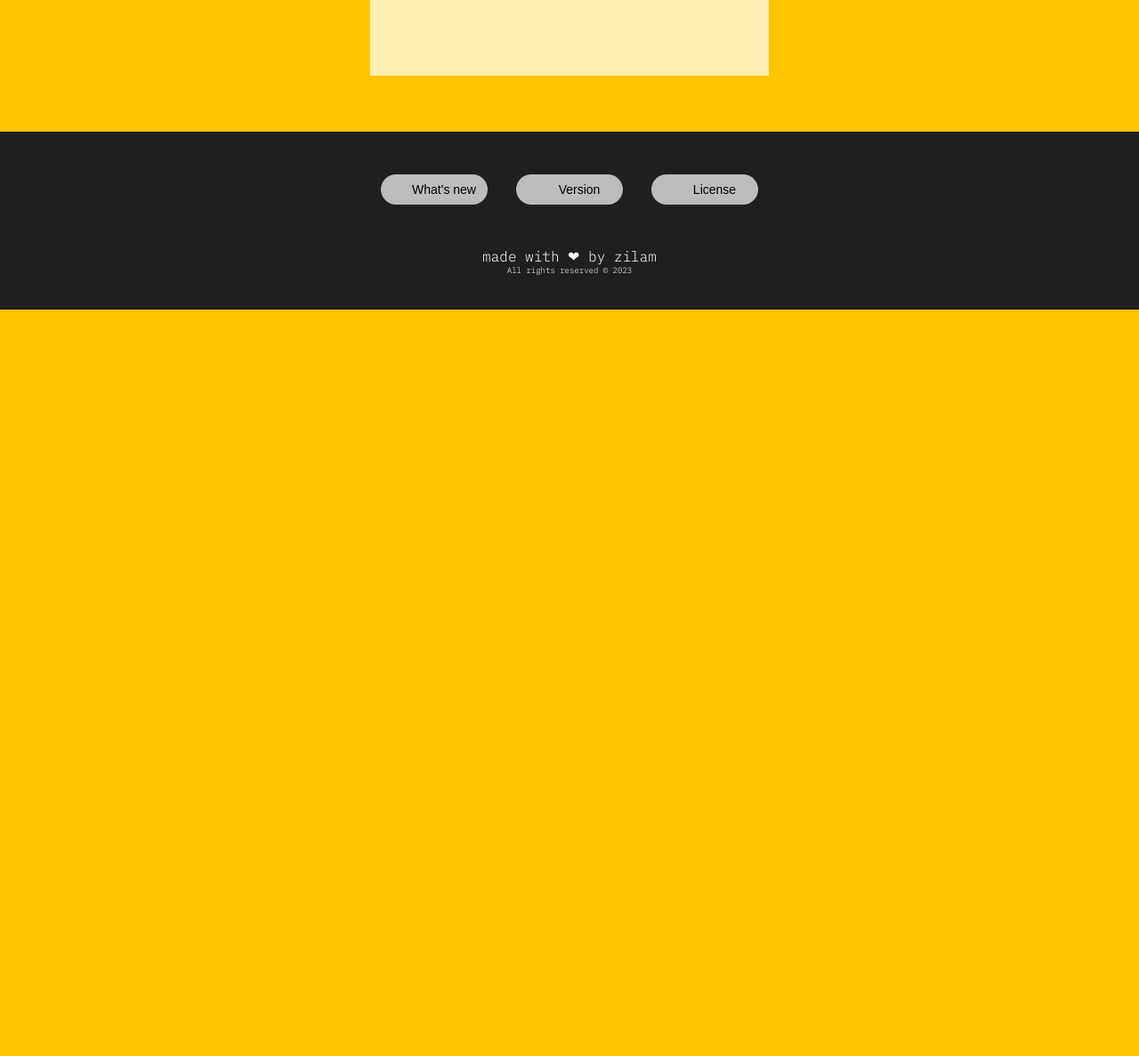
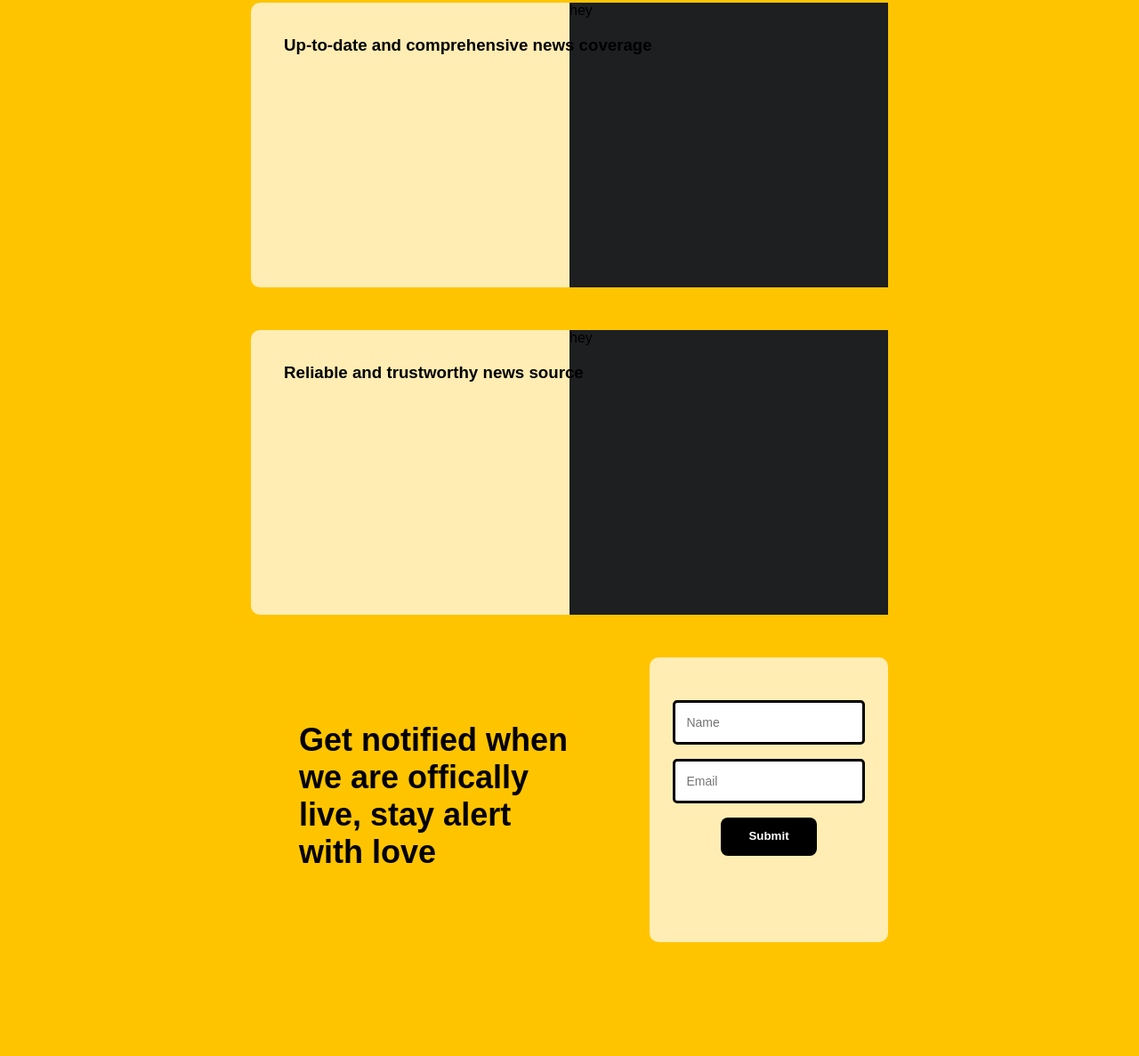
Before and after one commit to aaronteamAAR/newsabl-cms, a plain HTML site: page index.html in a window 1280 px wide. Shown: the part 820-2007 px from the top of the page at 89% size. Before the commit the page ends 1168 px from the top, so only its background shows below. Drawn offline with nearby package versions, Linux system fonts and the light colour scheme; a web font is replaced by a local one.

Commit message:
changed styles

```diff
--- a/index.html
+++ b/index.html
@@ -34,31 +34,49 @@
             <section>
               <h2 id="features">Features of Newsabl</h2>
               <ul>
+
                 <li>
                     <i class="gg-bookmark"></i>
                   <h3>Convenient and distraction-free reading</h3>
-
+                 <div class="features--art">
+                    hey
+                 </div>
                 </li>
 
                 <li >
                     <i class="gg-timelapse"></i>
                   <h3>Up-to-date and comprehensive news coverage</h3>
-
+                  <div class="features--art">
+                    hey
+                 </div>
                 </li>
                 <li>
                     <i class="gg-git-fork"></i>
                   <h3>Reliable and trustworthy news source</h3>
+                  <div class="features--art">
+                    hey
+                 </div>
                 </li>
               </ul>
             </section>
+
       </div>
       <div class="section3">
-        <form id="form">
-            <input type="text" placeholder="Name" id="name">
-            <input type="text" placeholder="Email" id="email">
-            <button type="submit" id="submitID">Submit</button>
-          </form>
+        <div class="form--desc">
+            <section>
+                <h2>
+                    Get notified when we are offically live, stay alert with love
+                </h2>
+            </section>
+        </div>
+        <div class="form--block">
+            <form id="form">
+                <input type="text" placeholder="Name" id="name">
+                <input type="text" placeholder="Email" id="email">
+                <button type="submit" id="submitID">Submit</button>
+              </form>
 
+        </div>
       </div>
 
     </div>
--- a/style.css
+++ b/style.css
@@ -60,6 +60,7 @@ nav i {
     width: 20px;
 }
 footer{
+    display: none;
     position: absolute;
     bottom: 0;
     background-color: var(--text-primary);
@@ -172,16 +173,34 @@ h1{
 
 .section2 ul{
     display: flex;
-    flex-direction: row;
+    flex-direction: column;
     gap: 3em;
     margin-top: 2rem;
     align-items: center;
 }
 
-.section2 li{
+.section2 li:not(i){
     display: flex;
-    flex-direction: column;
+    flex-direction: row;
     gap: 4em;
+    width: 80%;
+    margin: auto;
+    background-color:hsla(0,0%,100%,.7);
+    height: 320px;
+    border-radius: 10px;
+}
+
+
+.section2 li h3{
+    position: absolute;
+    display: flex;
+    padding-top: 2em;
+    padding-left: 2em;
+    justify-content: left;
+}
+
+.section2 .features--art{
+    background-color: var(--text-primary);
     width: 50%;
 }
 
@@ -205,28 +224,62 @@ h1{
 
 /* icon  */
 
-.section2 i{
+.section2 i:not(.gg-timelapse){
+    position: relative;
+    top: -6.6em;
+    left: 12em;
     display: flex;
     justify-content: center;
     margin: auto;
-    zoom: 2;
+    zoom: 1;
 }
 
+.gg-timelapse{
+    position: relative;
+    top: -6.6em;
+    left: 16em;
+    display: flex;
+    justify-content: center;
+    margin: auto;
+    zoom: 1;
+}
 
 .section3{
+    display: flex;
+    justify-content: center;
+    align-items: baseline;
+    margin-top: 3rem;
+}
+
+.form--desc{
+    display: flex;
+    font-size: 24px;
+    justify-content: left;
+    padding-top: 3em;
+    width: 50%;
+    padding-left: 6em;
+}
+
+.form--block{
     margin: auto;
     background-color:hsla(0,0%,100%,.7);
     height: 320px;
-    width: 50%;
+    width: 30%;
+    margin-bottom: 8em;
+    border-radius: 10px;
 }
-.section3 > form{
+
+.section3 form{
     display: flex;
     gap: 1em;
+    padding-top:3em;
     flex-direction: column;
+    width: 100%;
     font-family: var(--inter) !important;
+
 }
 
-.section3 > form > input{
+.section3 > .form--block > form > input{
     border: 3px solid #000;
     border-radius: 5px;
     height: 50px;
@@ -239,12 +292,35 @@ h1{
     padding: 0 6px;
     padding-left: 12px;
     margin: auto;
+    font-family: var(--inter) !important;
+    font-size: 14px !important;
 }
 
-.section3 > form > input:focus{
+.section3 > .form--block > form > input:focus{
         border: 3px solid #5551ff;
 }
 
-.section3 > form > input{
-    width: 50%;
+.section3 > .form--block > form > input{
+    width: 80%;
 }
+
+.section3 > .form--block > form > button{
+    display: inline-block;
+    outline: 0;
+    border: 0;
+    cursor: pointer;
+    background: #000000;
+    color: #FFFFFF;
+    border-radius: 8px;
+    padding: 14px 24px 16px;
+    font-weight: 700;
+    line-height: 1;
+    width: 40%;
+    margin: auto;
+    transition: transform 200ms,background 200ms;
+}
+
+
+.section3 > .form--block > form > button:hover{
+    transform: translateY(-2px);
+}
```
